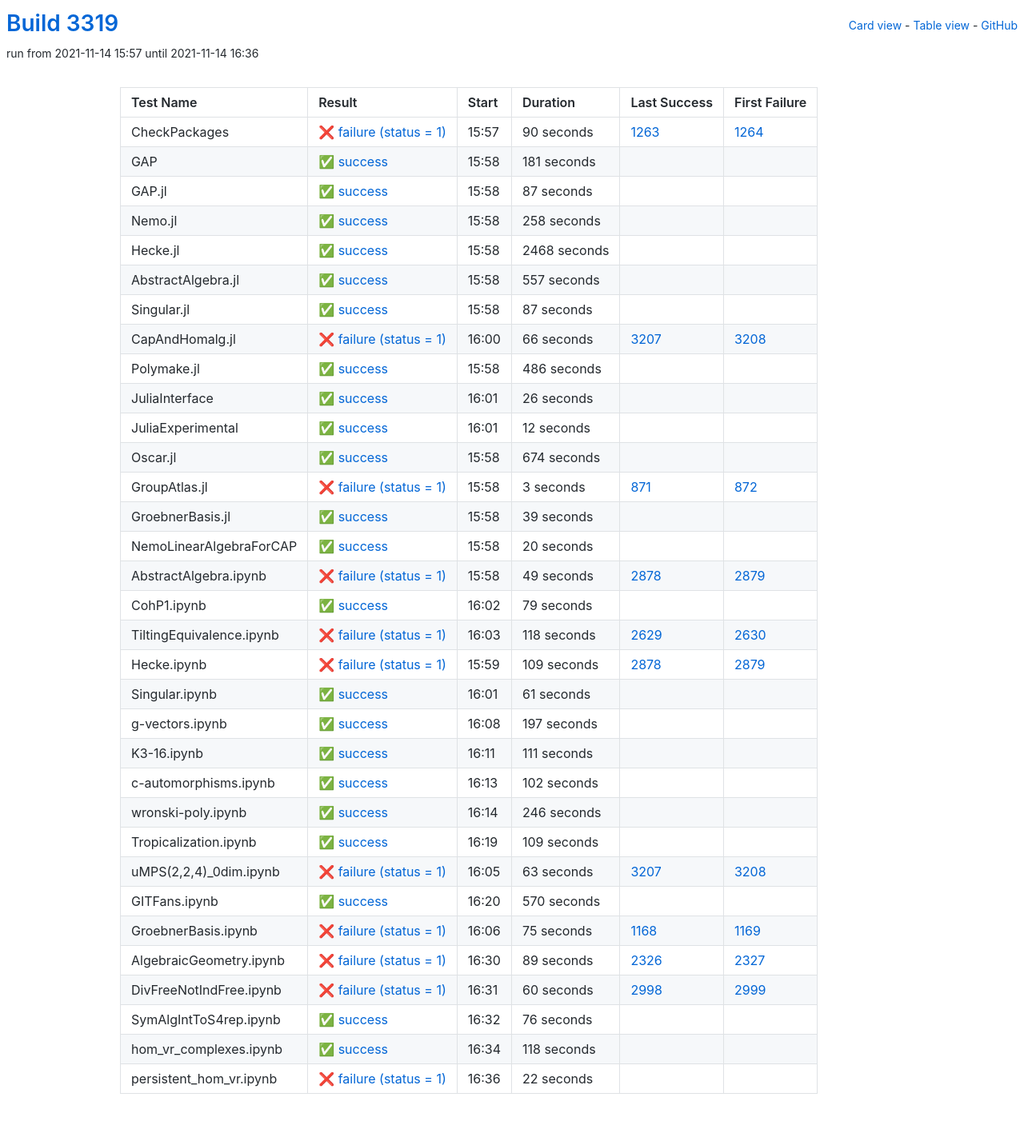
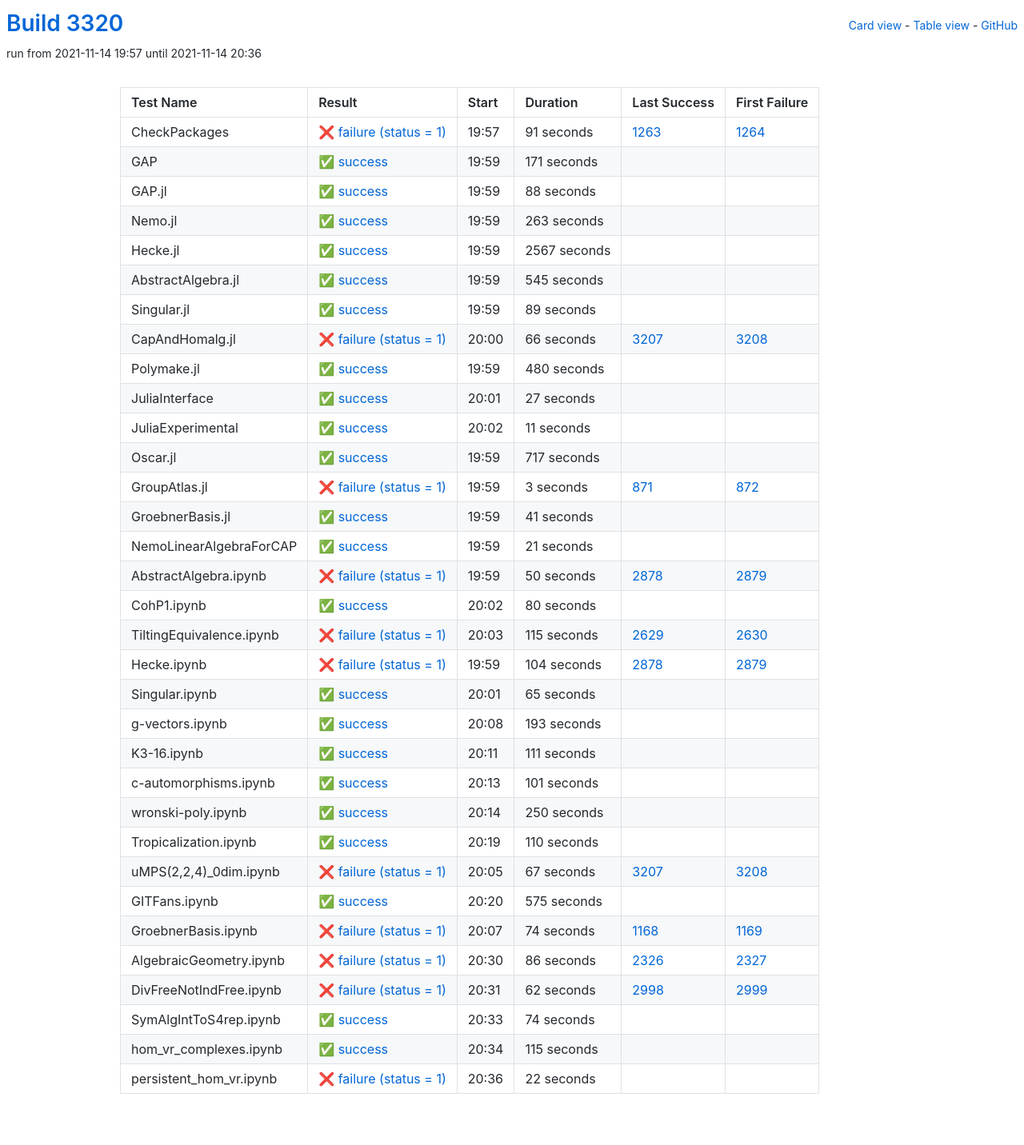
Before and after one commit to oscar-system/oscar-ci-status-stable, a Jekyll site: the page built from table.html, in a window 1280 px wide. Shown: the whole page at 80% size. Built offline with Jekyll 4.4.1, drawn with Linux system fonts in a browser that asks for light colours.

Commit message:
Build #3320

```diff
--- a/_data/ci.yml
+++ b/_data/ci.yml
@@ -1,6 +1,6 @@
 ---
-build: 3319
-build_url: https://oscarci.mathematik.uni-kl.de/job/oscar-stable/3319/
+build: 3320
+build_url: https://oscarci.mathematik.uni-kl.de/job/oscar-stable/3320/
 job: oscar-stable
 organization: oscar-system
 repo: oscar-ci-status-stable
@@ -8,92 +8,92 @@ repourl: https://github.com/oscar-system/oscar-ci-status-stable
 tests:
 - name: CheckPackages
   id: checkpackages
-  log: https://oscarci.mathematik.uni-kl.de/job/oscar-stable/3319/artifact/logs/build-3319/CheckPackages.log
-  start: 2021-11-14 15:57
+  log: https://oscarci.mathematik.uni-kl.de/job/oscar-stable/3320/artifact/logs/build-3320/CheckPackages.log
+  start: 2021-11-14 19:57
   success: false
   exitcode: 1
   status: failure
-  duration: 90
+  duration: 91
   last_success: 1263
   last_success_url: https://oscarci.mathematik.uni-kl.de/job/oscar-stable/1263/
   first_failure: 1264
   first_failure_url: https://oscarci.mathematik.uni-kl.de/job/oscar-stable/1264/
 - name: GAP
   id: gap
-  log: https://oscarci.mathematik.uni-kl.de/job/oscar-stable/3319/artifact/logs/build-3319/GAP.log
-  start: 2021-11-14 15:58
+  log: https://oscarci.mathematik.uni-kl.de/job/oscar-stable/3320/artifact/logs/build-3320/GAP.log
+  start: 2021-11-14 19:59
   success: true
   exitcode: 0
   status: success
-  duration: 181
+  duration: 171
   last_success: false
   last_success_url:
   first_failure: false
   first_failure_url:
 - name: GAP.jl
   id: gap-jl
-  log: https://oscarci.mathematik.uni-kl.de/job/oscar-stable/3319/artifact/logs/build-3319/GAP.jl.log
-  start: 2021-11-14 15:58
+  log: https://oscarci.mathematik.uni-kl.de/job/oscar-stable/3320/artifact/logs/build-3320/GAP.jl.log
+  start: 2021-11-14 19:59
   success: true
   exitcode: 0
   status: success
-  duration: 87
+  duration: 88
   last_success: false
   last_success_url:
   first_failure: false
   first_failure_url:
 - name: Nemo.jl
   id: nemo-jl
-  log: https://oscarci.mathematik.uni-kl.de/job/oscar-stable/3319/artifact/logs/build-3319/Nemo.jl.log
-  start: 2021-11-14 15:58
+  log: https://oscarci.mathematik.uni-kl.de/job/oscar-stable/3320/artifact/logs/build-3320/Nemo.jl.log
+  start: 2021-11-14 19:59
   success: true
   exitcode: 0
   status: success
-  duration: 258
+  duration: 263
   last_success: false
   last_success_url:
   first_failure: false
   first_failure_url:
 - name: Hecke.jl
   id: hecke-jl
-  log: https://oscarci.mathematik.uni-kl.de/job/oscar-stable/3319/artifact/logs/build-3319/Hecke.jl.log
-  start: 2021-11-14 15:58
+  log: https://oscarci.mathematik.uni-kl.de/job/oscar-stable/3320/artifact/logs/build-3320/Hecke.jl.log
+  start: 2021-11-14 19:59
   success: true
   exitcode: 0
   status: success
-  duration: 2468
+  duration: 2567
   last_success: false
   last_success_url:
   first_failure: false
   first_failure_url:
 - name: AbstractAlgebra.jl
   id: abstractalgebra-jl
-  log: https://oscarci.mathematik.uni-kl.de/job/oscar-stable/3319/artifact/logs/build-3319/AbstractAlgebra.jl.log
-  start: 2021-11-14 15:58
+  log: https://oscarci.mathematik.uni-kl.de/job/oscar-stable/3320/artifact/logs/build-3320/AbstractAlgebra.jl.log
+  start: 2021-11-14 19:59
   success: true
   exitcode: 0
   status: success
-  duration: 557
+  duration: 545
   last_success: false
   last_success_url:
   first_failure: false
   first_failure_url:
 - name: Singular.jl
   id: singular-jl
-  log: https://oscarci.mathematik.uni-kl.de/job/oscar-stable/3319/artifact/logs/build-3319/Singular.jl.log
-  start: 2021-11-14 15:58
+  log: https://oscarci.mathematik.uni-kl.de/job/oscar-stable/3320/artifact/logs/build-3320/Singular.jl.log
+  start: 2021-11-14 19:59
   success: true
   exitcode: 0
   status: success
-  duration: 87
+  duration: 89
   last_success: false
   last_success_url:
   first_failure: false
   first_failure_url:
 - name: CapAndHomalg.jl
   id: capandhomalg-jl
-  log: https://oscarci.mathematik.uni-kl.de/job/oscar-stable/3319/artifact/logs/build-3319/CapAndHomalg.jl.log
-  start: 2021-11-14 16:00
+  log: https://oscarci.mathematik.uni-kl.de/job/oscar-stable/3320/artifact/logs/build-3320/CapAndHomalg.jl.log
+  start: 2021-11-14 20:00
   success: false
   exitcode: 1
   status: failure
@@ -104,56 +104,56 @@ tests:
   first_failure_url: https://oscarci.mathematik.uni-kl.de/job/oscar-stable/3208/
 - name: Polymake.jl
   id: polymake-jl
-  log: https://oscarci.mathematik.uni-kl.de/job/oscar-stable/3319/artifact/logs/build-3319/Polymake.jl.log
-  start: 2021-11-14 15:58
+  log: https://oscarci.mathematik.uni-kl.de/job/oscar-stable/3320/artifact/logs/build-3320/Polymake.jl.log
+  start: 2021-11-14 19:59
   success: true
   exitcode: 0
   status: success
-  duration: 486
+  duration: 480
   last_success: false
   last_success_url:
   first_failure: false
   first_failure_url:
 - name: JuliaInterface
   id: juliainterface
-  log: https://oscarci.mathematik.uni-kl.de/job/oscar-stable/3319/artifact/logs/build-3319/JuliaInterface.log
-  start: 2021-11-14 16:01
+  log: https://oscarci.mathematik.uni-kl.de/job/oscar-stable/3320/artifact/logs/build-3320/JuliaInterface.log
+  start: 2021-11-14 20:01
   success: true
   exitcode: 0
   status: success
-  duration: 26
+  duration: 27
   last_success: false
   last_success_url:
   first_failure: false
   first_failure_url:
 - name: JuliaExperimental
   id: juliaexperimental
-  log: https://oscarci.mathematik.uni-kl.de/job/oscar-stable/3319/artifact/logs/build-3319/JuliaExperimental.log
-  start: 2021-11-14 16:01
+  log: https://oscarci.mathematik.uni-kl.de/job/oscar-stable/3320/artifact/logs/build-3320/JuliaExperimental.log
+  start: 2021-11-14 20:02
   success: true
   exitcode: 0
   status: success
-  duration: 12
+  duration: 11
   last_success: false
   last_success_url:
   first_failure: false
   first_failure_url:
 - name: Oscar.jl
   id: oscar-jl
-  log: https://oscarci.mathematik.uni-kl.de/job/oscar-stable/3319/artifact/logs/build-3319/Oscar.jl.log
-  start: 2021-11-14 15:58
+  log: https://oscarci.mathematik.uni-kl.de/job/oscar-stable/3320/artifact/logs/build-3320/Oscar.jl.log
+  start: 2021-11-14 19:59
   success: true
   exitcode: 0
   status: success
-  duration: 674
+  duration: 717
   last_success: false
   last_success_url:
   first_failure: false
   first_failure_url:
 - name: GroupAtlas.jl
   id: groupatlas-jl
-  log: https://oscarci.mathematik.uni-kl.de/job/oscar-stable/3319/artifact/logs/build-3319/GroupAtlas.jl.log
-  start: 2021-11-14 15:58
+  log: https://oscarci.mathematik.uni-kl.de/job/oscar-stable/3320/artifact/logs/build-3320/GroupAtlas.jl.log
+  start: 2021-11-14 19:59
   success: false
   exitcode: 1
   status: failure
@@ -164,104 +164,104 @@ tests:
   first_failure_url: https://oscarci.mathematik.uni-kl.de/job/oscar-stable/872/
 - name: GroebnerBasis.jl
   id: groebnerbasis-jl
-  log: https://oscarci.mathematik.uni-kl.de/job/oscar-stable/3319/artifact/logs/build-3319/GroebnerBasis.jl.log
-  start: 2021-11-14 15:58
+  log: https://oscarci.mathematik.uni-kl.de/job/oscar-stable/3320/artifact/logs/build-3320/GroebnerBasis.jl.log
+  start: 2021-11-14 19:59
   success: true
   exitcode: 0
   status: success
-  duration: 39
+  duration: 41
   last_success: false
   last_success_url:
   first_failure: false
   first_failure_url:
 - name: NemoLinearAlgebraForCAP
   id: nemolinearalgebraforcap
-  log: https://oscarci.mathematik.uni-kl.de/job/oscar-stable/3319/artifact/logs/build-3319/NemoLinearAlgebraForCAP.log
-  start: 2021-11-14 15:58
+  log: https://oscarci.mathematik.uni-kl.de/job/oscar-stable/3320/artifact/logs/build-3320/NemoLinearAlgebraForCAP.log
+  start: 2021-11-14 19:59
   success: true
   exitcode: 0
   status: success
-  duration: 20
+  duration: 21
   last_success: false
   last_success_url:
   first_failure: false
   first_failure_url:
 - name: AbstractAlgebra.ipynb
   id: abstractalgebra-ipynb
-  log: https://oscarci.mathematik.uni-kl.de/job/oscar-stable/3319/artifact/logs/build-3319/AbstractAlgebra.ipynb.log
-  start: 2021-11-14 15:58
+  log: https://oscarci.mathematik.uni-kl.de/job/oscar-stable/3320/artifact/logs/build-3320/AbstractAlgebra.ipynb.log
+  start: 2021-11-14 19:59
   success: false
   exitcode: 1
   status: failure
-  duration: 49
+  duration: 50
   last_success: 2878
   last_success_url: https://oscarci.mathematik.uni-kl.de/job/oscar-stable/2878/
   first_failure: 2879
   first_failure_url: https://oscarci.mathematik.uni-kl.de/job/oscar-stable/2879/
 - name: CohP1.ipynb
   id: cohp1-ipynb
-  log: https://oscarci.mathematik.uni-kl.de/job/oscar-stable/3319/artifact/logs/build-3319/CohP1.ipynb.log
-  start: 2021-11-14 16:02
+  log: https://oscarci.mathematik.uni-kl.de/job/oscar-stable/3320/artifact/logs/build-3320/CohP1.ipynb.log
+  start: 2021-11-14 20:02
   success: true
   exitcode: 0
   status: success
-  duration: 79
+  duration: 80
   last_success: false
   last_success_url:
   first_failure: false
   first_failure_url:
 - name: TiltingEquivalence.ipynb
   id: tiltingequivalence-ipynb
-  log: https://oscarci.mathematik.uni-kl.de/job/oscar-stable/3319/artifact/logs/build-3319/TiltingEquivalence.ipynb.log
-  start: 2021-11-14 16:03
+  log: https://oscarci.mathematik.uni-kl.de/job/oscar-stable/3320/artifact/logs/build-3320/TiltingEquivalence.ipynb.log
+  start: 2021-11-14 20:03
   success: false
   exitcode: 1
   status: failure
-  duration: 118
+  duration: 115
   last_success: 2629
   last_success_url: https://oscarci.mathematik.uni-kl.de/job/oscar-stable/2629/
   first_failure: 2630
   first_failure_url: https://oscarci.mathematik.uni-kl.de/job/oscar-stable/2630/
 - name: Hecke.ipynb
   id: hecke-ipynb
-  log: https://oscarci.mathematik.uni-kl.de/job/oscar-stable/3319/artifact/logs/build-3319/Hecke.ipynb.log
-  start: 2021-11-14 15:59
+  log: https://oscarci.mathematik.uni-kl.de/job/oscar-stable/3320/artifact/logs/build-3320/Hecke.ipynb.log
+  start: 2021-11-14 19:59
   success: false
   exitcode: 1
   status: failure
-  duration: 109
+  duration: 104
   last_success: 2878
   last_success_url: https://oscarci.mathematik.uni-kl.de/job/oscar-stable/2878/
   first_failure: 2879
   first_failure_url: https://oscarci.mathematik.uni-kl.de/job/oscar-stable/2879/
 - name: Singular.ipynb
   id: singular-ipynb
-  log: https://oscarci.mathematik.uni-kl.de/job/oscar-stable/3319/artifact/logs/build-3319/Singular.ipynb.log
-  start: 2021-11-14 16:01
+  log: https://oscarci.mathematik.uni-kl.de/job/oscar-stable/3320/artifact/logs/build-3320/Singular.ipynb.log
+  start: 2021-11-14 20:01
   success: true
   exitcode: 0
   status: success
-  duration: 61
+  duration: 65
   last_success: false
   last_success_url:
   first_failure: false
   first_failure_url:
 - name: g-vectors.ipynb
   id: g-vectors-ipynb
-  log: https://oscarci.mathematik.uni-kl.de/job/oscar-stable/3319/artifact/logs/build-3319/g-vectors.ipynb.log
-  start: 2021-11-14 16:08
+  log: https://oscarci.mathematik.uni-kl.de/job/oscar-stable/3320/artifact/logs/build-3320/g-vectors.ipynb.log
+  start: 2021-11-14 20:08
   success: true
   exitcode: 0
   status: success
-  duration: 197
+  duration: 193
   last_success: false
   last_success_url:
   first_failure: false
   first_failure_url:
 - name: K3-16.ipynb
   id: k3-16-ipynb
-  log: https://oscarci.mathematik.uni-kl.de/job/oscar-stable/3319/artifact/logs/build-3319/K3-16.ipynb.log
-  start: 2021-11-14 16:11
+  log: https://oscarci.mathematik.uni-kl.de/job/oscar-stable/3320/artifact/logs/build-3320/K3-16.ipynb.log
+  start: 2021-11-14 20:11
   success: true
   exitcode: 0
   status: success
@@ -272,128 +272,128 @@ tests:
   first_failure_url:
 - name: c-automorphisms.ipynb
   id: c-automorphisms-ipynb
-  log: https://oscarci.mathematik.uni-kl.de/job/oscar-stable/3319/artifact/logs/build-3319/c-automorphisms.ipynb.log
-  start: 2021-11-14 16:13
+  log: https://oscarci.mathematik.uni-kl.de/job/oscar-stable/3320/artifact/logs/build-3320/c-automorphisms.ipynb.log
+  start: 2021-11-14 20:13
   success: true
   exitcode: 0
   status: success
-  duration: 102
+  duration: 101
   last_success: false
   last_success_url:
   first_failure: false
   first_failure_url:
 - name: wronski-poly.ipynb
   id: wronski-poly-ipynb
-  log: https://oscarci.mathematik.uni-kl.de/job/oscar-stable/3319/artifact/logs/build-3319/wronski-poly.ipynb.log
-  start: 2021-11-14 16:14
+  log: https://oscarci.mathematik.uni-kl.de/job/oscar-stable/3320/artifact/logs/build-3320/wronski-poly.ipynb.log
+  start: 2021-11-14 20:14
   success: true
   exitcode: 0
   status: success
-  duration: 246
+  duration: 250
   last_success: false
   last_success_url:
   first_failure: false
   first_failure_url:
 - name: Tropicalization.ipynb
   id: tropicalization-ipynb
-  log: https://oscarci.mathematik.uni-kl.de/job/oscar-stable/3319/artifact/logs/build-3319/Tropicalization.ipynb.log
-  start: 2021-11-14 16:19
+  log: https://oscarci.mathematik.uni-kl.de/job/oscar-stable/3320/artifact/logs/build-3320/Tropicalization.ipynb.log
+  start: 2021-11-14 20:19
   success: true
   exitcode: 0
   status: success
-  duration: 109
+  duration: 110
   last_success: false
   last_success_url:
   first_failure: false
   first_failure_url:
 - name: uMPS(2,2,4)_0dim.ipynb
   id: umps-2-2-4-0dim-ipynb
-  log: https://oscarci.mathematik.uni-kl.de/job/oscar-stable/3319/artifact/logs/build-3319/uMPS-2-2-4-_0dim.ipynb.log
-  start: 2021-11-14 16:05
+  log: https://oscarci.mathematik.uni-kl.de/job/oscar-stable/3320/artifact/logs/build-3320/uMPS-2-2-4-_0dim.ipynb.log
+  start: 2021-11-14 20:05
   success: false
   exitcode: 1
   status: failure
-  duration: 63
+  duration: 67
   last_success: 3207
   last_success_url: https://oscarci.mathematik.uni-kl.de/job/oscar-stable/3207/
   first_failure: 3208
   first_failure_url: https://oscarci.mathematik.uni-kl.de/job/oscar-stable/3208/
 - name: GITFans.ipynb
   id: gitfans-ipynb
-  log: https://oscarci.mathematik.uni-kl.de/job/oscar-stable/3319/artifact/logs/build-3319/GITFans.ipynb.log
-  start: 2021-11-14 16:20
+  log: https://oscarci.mathematik.uni-kl.de/job/oscar-stable/3320/artifact/logs/build-3320/GITFans.ipynb.log
+  start: 2021-11-14 20:20
   success: true
   exitcode: 0
   status: success
-  duration: 570
+  duration: 575
   last_success: false
   last_success_url:
   first_failure: false
   first_failure_url:
 - name: GroebnerBasis.ipynb
   id: groebnerbasis-ipynb
-  log: https://oscarci.mathematik.uni-kl.de/job/oscar-stable/3319/artifact/logs/build-3319/GroebnerBasis.ipynb.log
-  start: 2021-11-14 16:06
+  log: https://oscarci.mathematik.uni-kl.de/job/oscar-stable/3320/artifact/logs/build-3320/GroebnerBasis.ipynb.log
+  start: 2021-11-14 20:07
   success: false
   exitcode: 1
   status: failure
-  duration: 75
+  duration: 74
   last_success: 1168
   last_success_url: https://oscarci.mathematik.uni-kl.de/job/oscar-stable/1168/
   first_failure: 1169
   first_failure_url: https://oscarci.mathematik.uni-kl.de/job/oscar-stable/1169/
 - name: AlgebraicGeometry.ipynb
   id: algebraicgeometry-ipynb
-  log: https://oscarci.mathematik.uni-kl.de/job/oscar-stable/3319/artifact/logs/build-3319/AlgebraicGeometry.ipynb.log
-  start: 2021-11-14 16:30
+  log: https://oscarci.mathematik.uni-kl.de/job/oscar-stable/3320/artifact/logs/build-3320/AlgebraicGeometry.ipynb.log
+  start: 2021-11-14 20:30
   success: false
   exitcode: 1
   status: failure
-  duration: 89
+  duration: 86
   last_success: 2326
   last_success_url: https://oscarci.mathematik.uni-kl.de/job/oscar-stable/2326/
   first_failure: 2327
   first_failure_url: https://oscarci.mathematik.uni-kl.de/job/oscar-stable/2327/
 - name: DivFreeNotIndFree.ipynb
   id: divfreenotindfree-ipynb
-  log: https://oscarci.mathematik.uni-kl.de/job/oscar-stable/3319/artifact/logs/build-3319/DivFreeNotIndFree.ipynb.log
-  start: 2021-11-14 16:31
+  log: https://oscarci.mathematik.uni-kl.de/job/oscar-stable/3320/artifact/logs/build-3320/DivFreeNotIndFree.ipynb.log
+  start: 2021-11-14 20:31
   success: false
   exitcode: 1
   status: failure
-  duration: 60
+  duration: 62
   last_success: 2998
   last_success_url: https://oscarci.mathematik.uni-kl.de/job/oscar-stable/2998/
   first_failure: 2999
   first_failure_url: https://oscarci.mathematik.uni-kl.de/job/oscar-stable/2999/
 - name: SymAlgIntToS4rep.ipynb
   id: symalginttos4rep-ipynb
-  log: https://oscarci.mathematik.uni-kl.de/job/oscar-stable/3319/artifact/logs/build-3319/SymAlgIntToS4rep.ipynb.log
-  start: 2021-11-14 16:32
+  log: https://oscarci.mathematik.uni-kl.de/job/oscar-stable/3320/artifact/logs/build-3320/SymAlgIntToS4rep.ipynb.log
+  start: 2021-11-14 20:33
   success: true
   exitcode: 0
   status: success
-  duration: 76
+  duration: 74
   last_success: false
   last_success_url:
   first_failure: false
   first_failure_url:
 - name: hom_vr_complexes.ipynb
   id: hom-vr-complexes-ipynb
-  log: https://oscarci.mathematik.uni-kl.de/job/oscar-stable/3319/artifact/logs/build-3319/hom_vr_complexes.ipynb.log
-  start: 2021-11-14 16:34
+  log: https://oscarci.mathematik.uni-kl.de/job/oscar-stable/3320/artifact/logs/build-3320/hom_vr_complexes.ipynb.log
+  start: 2021-11-14 20:34
   success: true
   exitcode: 0
   status: success
-  duration: 118
+  duration: 115
   last_success: false
   last_success_url:
   first_failure: false
   first_failure_url:
 - name: persistent_hom_vr.ipynb
   id: persistent-hom-vr-ipynb
-  log: https://oscarci.mathematik.uni-kl.de/job/oscar-stable/3319/artifact/logs/build-3319/persistent_hom_vr.ipynb.log
-  start: 2021-11-14 16:36
+  log: https://oscarci.mathematik.uni-kl.de/job/oscar-stable/3320/artifact/logs/build-3320/persistent_hom_vr.ipynb.log
+  start: 2021-11-14 20:36
   success: false
   exitcode: 1
   status: failure
```
Also changed, not shown: README.md.
